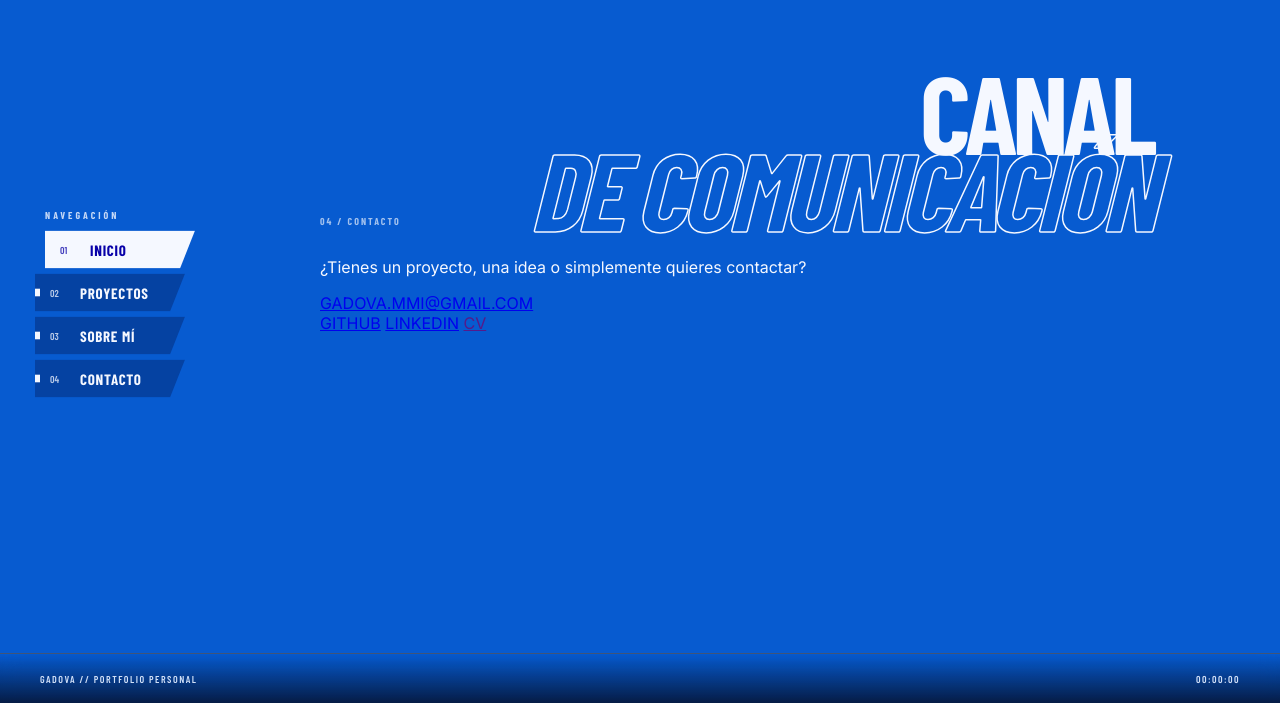
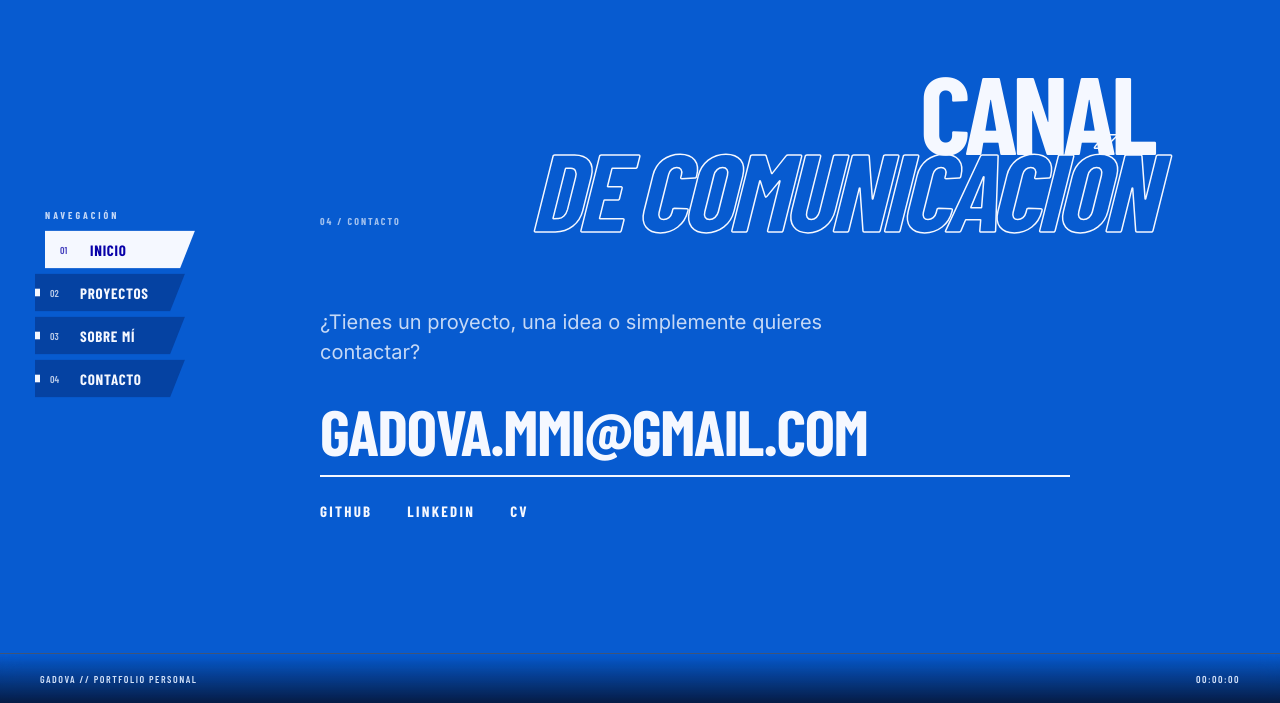
Before and after one commit to Gadova/gadova.github.io, a plain HTML site: page index.html in a window 1280 px wide. Shown: the part 97-800 px from the top of the page. Drawn offline with nearby package versions, Linux system fonts and the light colour scheme; a web font is replaced by a local one.

Commit message:
contact screen stylized

```diff
--- a/css/style.css
+++ b/css/style.css
@@ -644,5 +644,49 @@ main {
     /*-----------------------------*/
 
     /* CONTACTO */
+    .contacto-contorno {
+        max-width: 750px;
+        margin-top: 10vh; /* Separa el bloque de contacto de la parte superior de la sección. */
+    }
+    /* Texto introductorio que acompaña a los datos de contacto. */
+    .contacto-contorno > p {
+        max-width: 530px; /* Evita que el párrafo ocupe demasiado ancho y dificulte la lectura. */
+        font-size: 20px;
+        line-height: 1.5; /* Aumenta la separación entre líneas para mejorar la legibilidad. */
+        opacity: .8; /* Reduce ligeramente el protagonismo del texto frente al correo. */
+    }
 
+    /* Correo principal: destaca como elemento central y separa visualmente el resto de enlaces. */
+    .contacto-email {
+        display: flex;
+        align-items: center;
+        justify-content: space-between; /* Coloca el correo y su posible icono en extremos opuestos. */
+
+        font: 800 clamp(35px, 5vw, 80px)/.9 var(--fuentesDecorativas);
+        /* Adapta el tamaño de letra al ancho de la ventana, con límites de 35 y 80px. */
+
+        letter-spacing: -.02em;
+
+        padding: 15px 0; /* Deja espacio vertical alrededor del correo sin añadir margen lateral. */
+        border-bottom: 2px solid var(--blanco); /* Subraya el correo. */
+    }
+
+    /* Agrupa los enlaces secundarios y establece la separación entre ellos. */
+    .contacto-enlaces {
+        display: flex;
+        gap: 35px; /* Mantiene una distancia uniforme entre los enlaces. */
+        margin-top: 25px; /* Separa los enlaces del correo principal. */
+    }
+
+    /* Mantiene los enlaces secundarios dentro de la jerarquía tipográfica decorativa. */
+    .contacto-enlaces a {
+        font: 700 15px var(--fuentesDecorativas);
+        letter-spacing: .15em;
+    }
+
+    /* Estilo general de los enlaces para conservar el contraste con el fondo azul. */
+    a {
+        color: var(--blanco);
+        text-decoration: none; /* Elimina el subrayado predeterminado del navegador. */
+    }
     /*---------------------------------------------------------------*/
```
